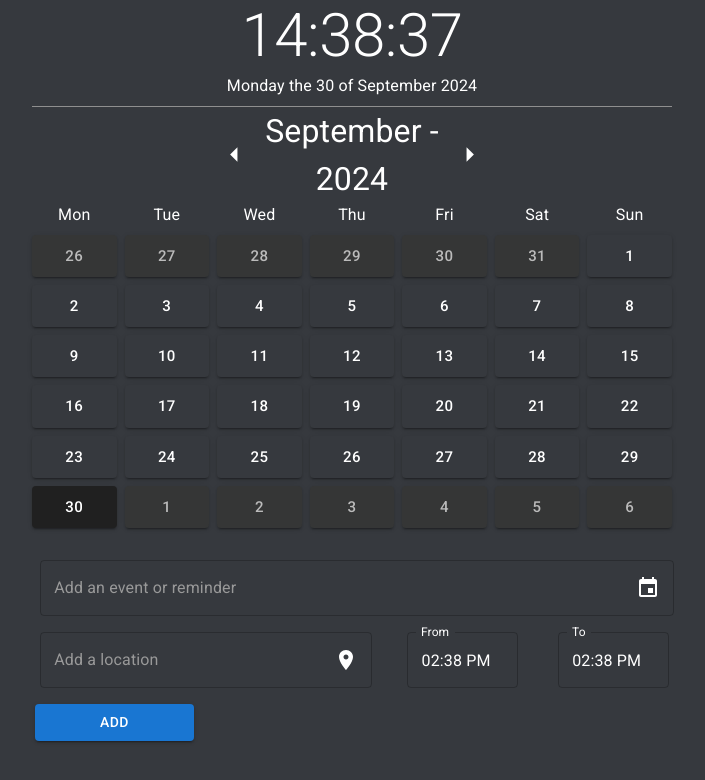
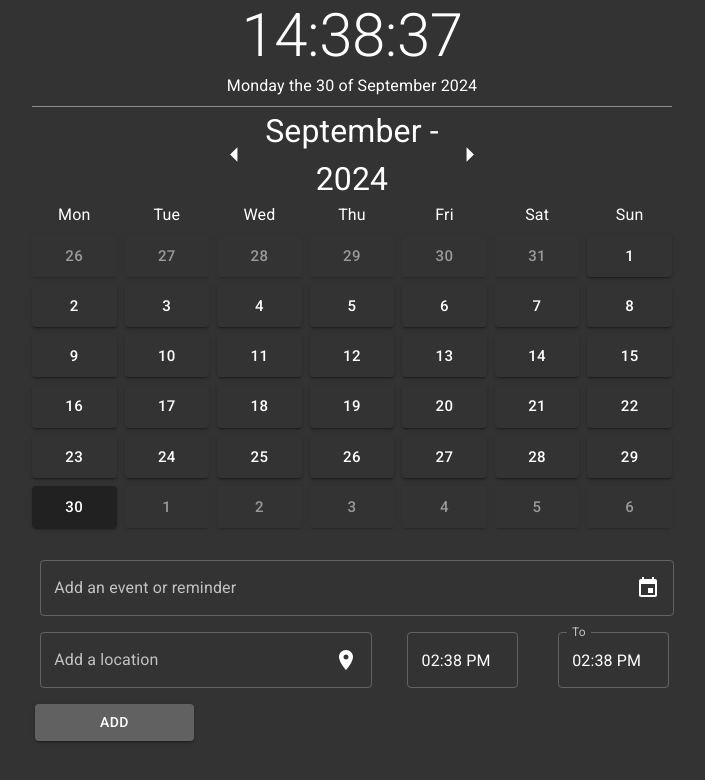
Before and after one commit to MarcusMohns/simple-calendar, a React (Vite) app: page / in a window 1280 px wide. Shown: the top 780 px of the page, without its empty margins (288-993 px from the left). Built offline with nearby package versions, Linux system fonts and the light colour scheme.

Commit message:
add theme

```diff
--- a/src/App.jsx
+++ b/src/App.jsx
@@ -1,6 +1,7 @@
 import "./App.css";
 import Calendar from "./Calendar";
 import CssBaseline from "@mui/material/CssBaseline";
+import { ThemeProvider, createTheme } from "@mui/material/styles";
 import { Box } from "@mui/material";
 import Time from "./Time";
 import "@fontsource/roboto/300.css";
@@ -8,19 +9,28 @@ import "@fontsource/roboto/400.css";
 import "@fontsource/roboto/500.css";
 import "@fontsource/roboto/700.css";
 
-const GlobalStyles = {
-  backgroundColor: "#36393e",
-  color: "#fff",
-  minHeight: "100vh",
-};
+const themeOptions = createTheme({
+  palette: {
+    mode: "dark",
+    primary: {
+      main: "#616161",
+    },
+    secondary: {
+      main: "#f50057",
+    },
+    background: {
+      default: "#333333",
+    },
+  },
+});
 
 function App() {
   return (
-    <Box sx={GlobalStyles}>
+    <ThemeProvider theme={themeOptions}>
       <CssBaseline />
       <Time />
       <Calendar />
-    </Box>
+    </ThemeProvider>
   );
 }
 
--- a/src/Appointment.jsx
+++ b/src/Appointment.jsx
@@ -13,7 +13,6 @@ const Appointment = ({ text, time, location }) => {
   return (
     <ListItem
       sx={{
-        color: "white",
         padding: 1,
         margin: "10px 0",
         borderRadius: "2px",
--- a/src/Appointments.jsx
+++ b/src/Appointments.jsx
@@ -6,7 +6,6 @@ const Appointments = ({ appointments }) => {
   return (
     <List
       sx={{
-        color: "white",
         width: "50%",
         padding: 1,
         margin: 2,
--- a/src/Components/StyledTextField.jsx
+++ b/src/Components/StyledTextField.jsx
@@ -13,14 +13,14 @@ const StyledTextField = ({ setText, text, label, icon }) => {
   const SendTooltipIcon = () =>
     icon === "location" ? (
       <Tooltip title="Location" placement="right" TransitionComponent={Zoom}>
-        <IconButton sx={{ color: "white", cursor: "pointer" }}>
+        <IconButton sx={{ cursor: "pointer" }}>
           <PlaceIcon />
         </IconButton>
       </Tooltip>
     ) : (
       <>
         <Tooltip title="Event" placement="right" TransitionComponent={Zoom}>
-          <IconButton sx={{ color: "white", cursor: "pointer" }}>
+          <IconButton sx={{ cursor: "pointer" }}>
             <EventIcon />
           </IconButton>
         </Tooltip>
@@ -33,7 +33,6 @@ const StyledTextField = ({ setText, text, label, icon }) => {
         flexDirection: "row",
         alignItems: "center",
         justifyContent: "center",
-        color: "white",
         width: "100%",
       }}
     >
@@ -45,10 +44,7 @@ const StyledTextField = ({ setText, text, label, icon }) => {
           autoComplete="off"
           onChange={(e) => setText(e.target.value)}
           value={text}
-          color="white"
           sx={{
-            input: { color: "white" },
-            label: { color: "#999" },
             button: { paddingRight: "0px" },
             width: "100%",
             marginLeft: "5px",
--- a/src/Day.jsx
+++ b/src/Day.jsx
@@ -9,17 +9,9 @@ const Day = ({ day, handleHighlighted, isToday }) => {
       outline="red"
       onClick={() => handleHighlighted(day)}
       sx={{
-        color: day.currentMonth ? "#fff" : "#bbbbbb",
-        background: day.highlighted
-          ? "#505153"
-          : day.currentMonth
-          ? "#36393e"
-          : "#353636",
-        backgroundColor: isToday ? "#202020" : null,
-
-        "&:hover": {
-          backgroundColor: isToday ? null : "#434446",
-        },
+        background: day.highlighted ? "#505153" : "inherit",
+        backgroundColor: isToday ? "#212121" : null,
+        opacity: day.currentMonth ? 1 : 0.5,
         width: "100%",
       }}
     >
--- a/src/TextSection.jsx
+++ b/src/TextSection.jsx
@@ -58,12 +58,6 @@ const TextSection = ({ selectedDay, saveAppointment }) => {
         />
         <LocalizationProvider dateAdapter={AdapterDayjs} name="time">
           <TimePicker
-            label="From"
-            sx={{
-              input: { color: "white" },
-              svg: { color: "white" },
-              label: { color: "white" },
-            }}
             value={time}
             name="time"
             onChange={handleSetTime}
@@ -75,11 +69,6 @@ const TextSection = ({ selectedDay, saveAppointment }) => {
           />
           <TimePicker
             label="To"
-            sx={{
-              input: { color: "white" },
-              svg: { color: "white" },
-              label: { color: "white" },
-            }}
             value={time}
             name="time"
             onChange={handleSetTime}
```
